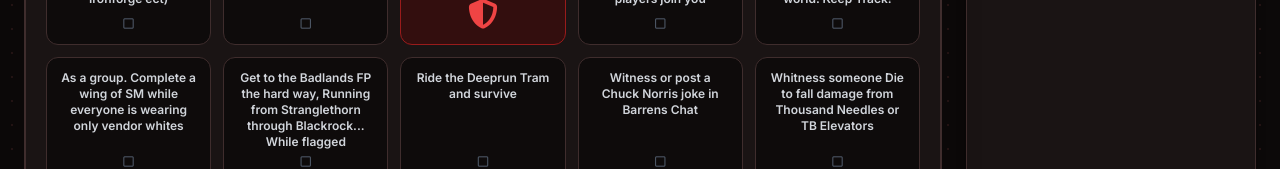
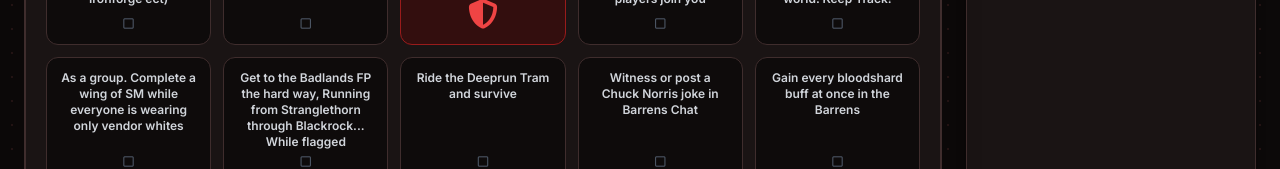
Before and after one commit to Reapafied/Send-Ibuprofen, a React (Vite) app: page / in a window 1280 px wide. Shown: the part 631-800 px from the top of the page. Built offline with nearby package versions, Linux system fonts and the light colour scheme; no server answers; the database is empty; the HTML template or start-up script is replaced by a standard one.

Commit message:
Update App.jsx

```diff
--- a/src/App.jsx
+++ b/src/App.jsx
@@ -22,7 +22,7 @@ const DEFAULT_CHALLENGES = [
     "Gain Honored with one of the Centaur clans",
     "Do all three of the mechanical chicken escorts",
     "Roll a 100 on a dungeon Item roll",
-    "Whitness someone Die to fall damage from Thousand Needles or TB Elevators",
+    "Gain every bloodshard buff at once in the Barrens",
     "Reach the Dancing Troll Village",
     "Capture a Flag in WSG",
     "Capture or Help defend each point in AB In a single round",
```
